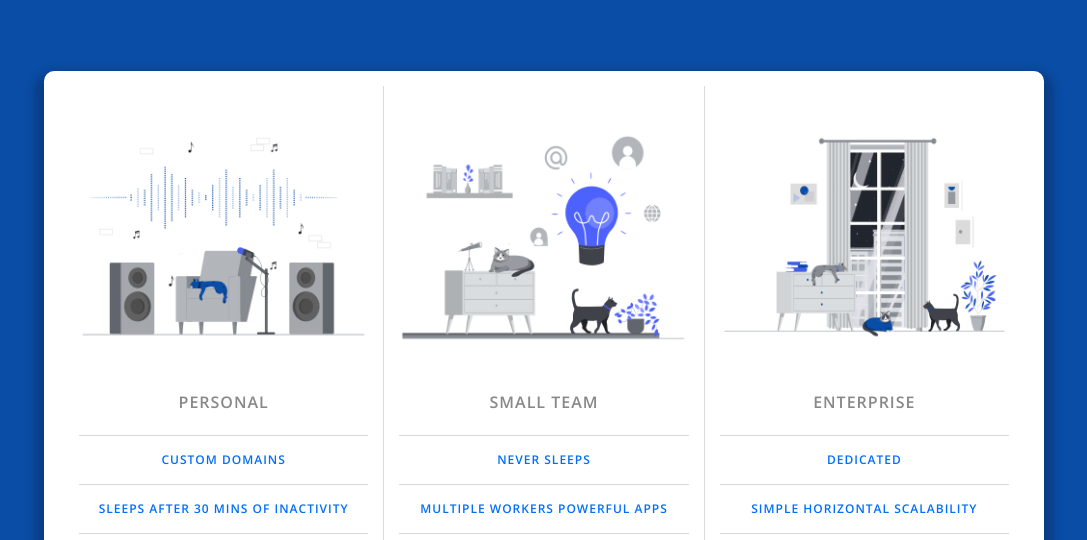
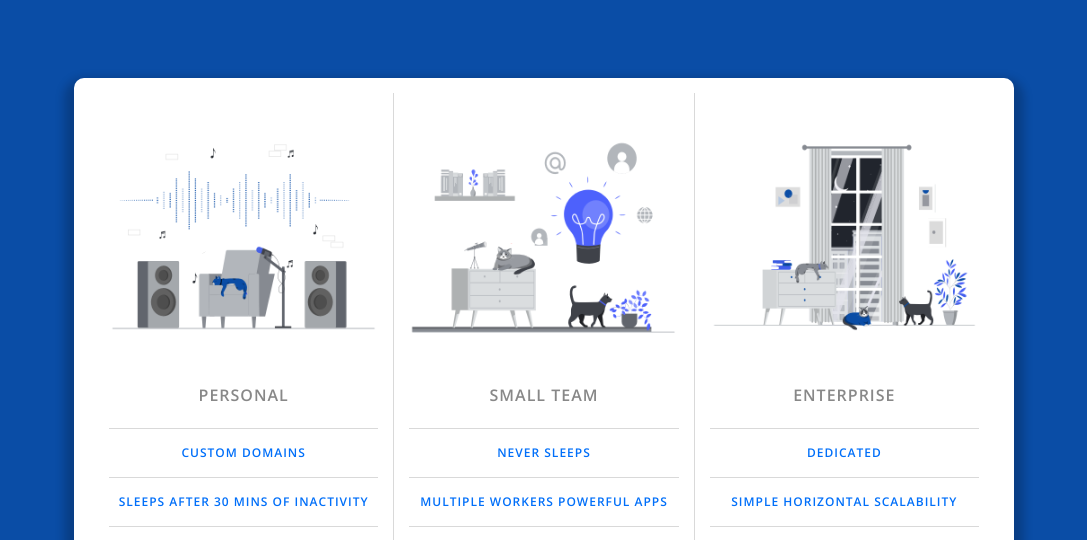
Before and after one commit to soyandreaco/portfolio, a plain HTML site: page projects/pricing_panel/index.html in a window 1280 px wide. Shown: the top 540 px of the page, without its empty margins (96-1183 px from the left). Drawn offline with nearby package versions, Linux system fonts and the light colour scheme.

Commit message:
Update projects pricing_panel v1.2

```diff
--- a/projects/pricing_panel/style.css
+++ b/projects/pricing_panel/style.css
@@ -62,11 +62,12 @@ body {
 }
 
 .panel {
+  width: auto;
   background-color: white;
   border-radius: 10px;
   padding: 15px 20px;
   margin: 15px 25px;
-  max-width: 960px;
+  max-width: 900px;
   display: flex;
   flex-direction: column;
   text-align: center;
@@ -147,6 +148,7 @@ body {
 @media (min-width: 900px){
 
   .panel {
+	width: auto;
     flex-direction: row;
   }
   .pricing-plan {
```
